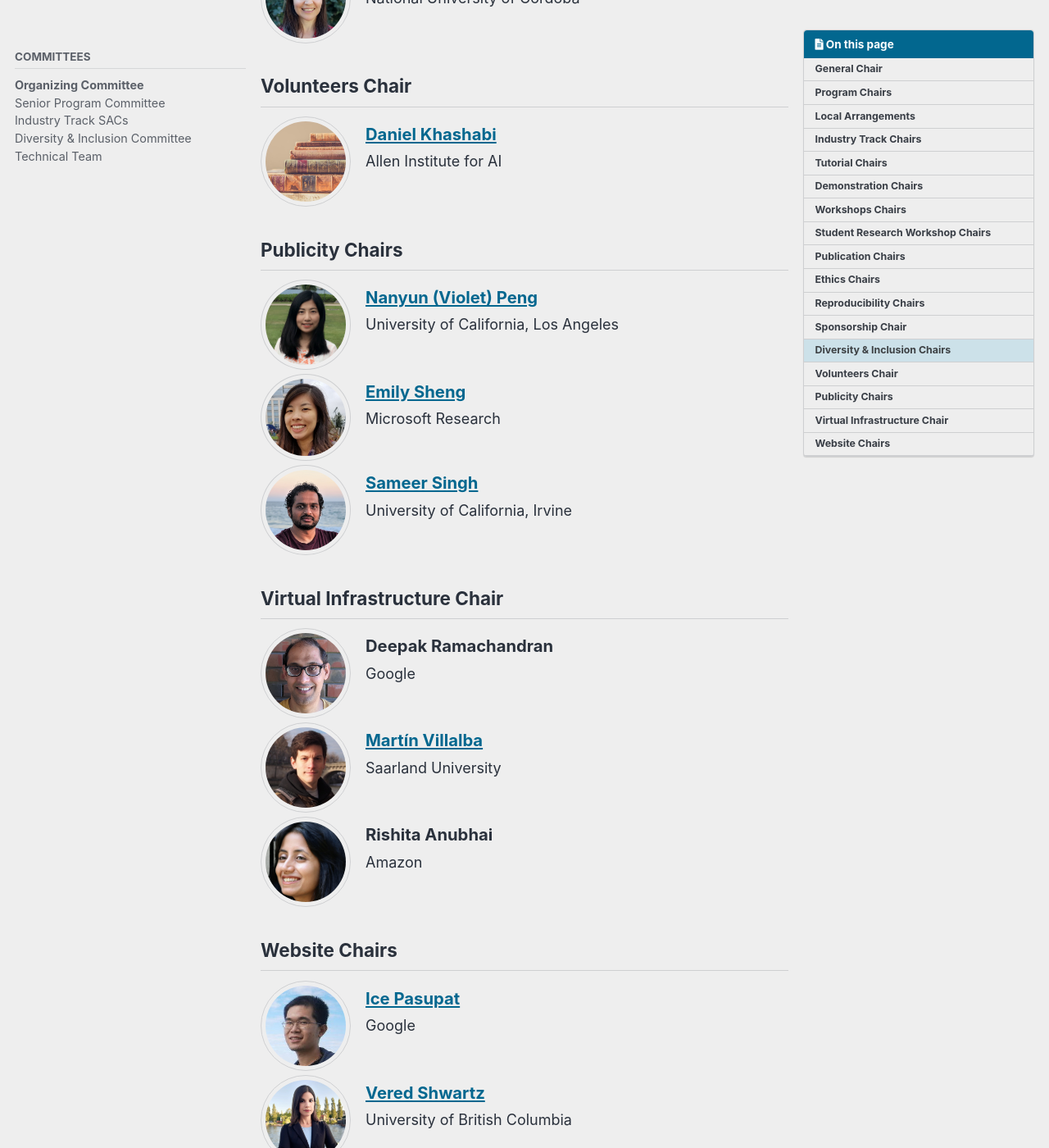
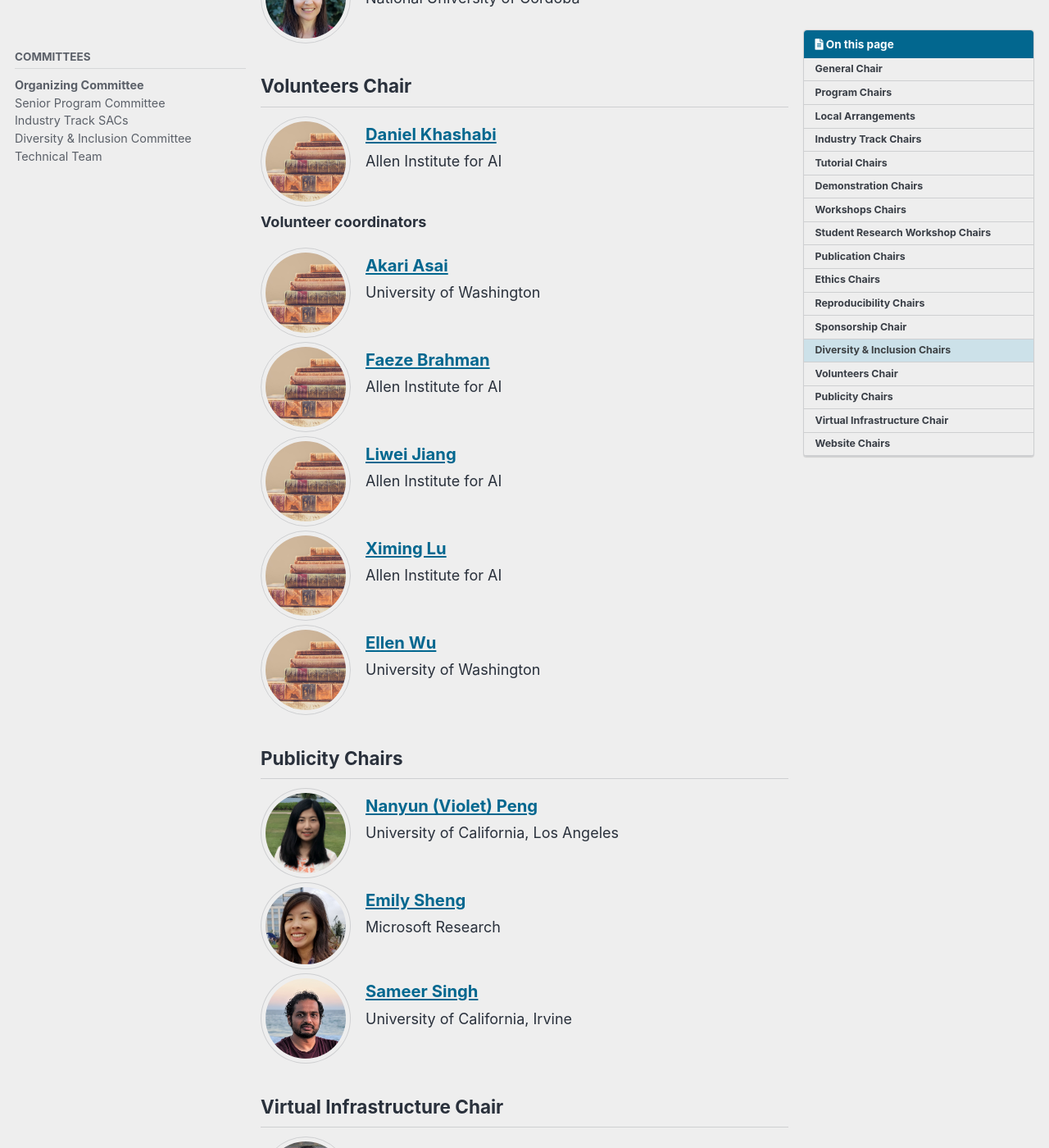
Before and after one commit to naacl-org/naacl-2022-website, a Jekyll site: the page built from _pages/committees/organization.md, in a window 1280 px wide and 1400 px high, scrolled down 6100 px. Shown: the whole window at 82% size. Built offline with Jekyll 4.4.1, drawn with Linux system fonts in a browser that asks for light colours; cached includes are drawn as plain includes; comment, search, counter and statistics services are not loaded.

Commit message:
adding volunteering coordinators.

```diff
--- a/_pages/committees/organization.md
+++ b/_pages/committees/organization.md
@@ -298,6 +298,37 @@ toc_sticky: true
    site="https://danielkhashabi.com/"
    institution="Allen Institute for AI"
 %}
+**Volunteer coordinators**
+{% include bio-box
+   name="Akari Asai"
+   picture="/assets/images/committee/books.jpg"
+   site="https://akariasai.github.io/"
+   institution="University of Washington"
+%}
+{% include bio-box
+   name="Faeze Brahman"
+   picture="/assets/images/committee/books.jpg"
+   site="https://users.soe.ucsc.edu/~hannahbrahman/"
+   institution="Allen Institute for AI"
+%}
+{% include bio-box
+   name="Liwei Jiang"
+   picture="/assets/images/committee/books.jpg"
+   site="https://liweijiang.me/"
+   institution="Allen Institute for AI"
+%}
+{% include bio-box
+   name="Ximing Lu"
+   picture="/assets/images/committee/books.jpg"
+   site="https://scholar.google.com/citations?user=ssYPSmkAAAAJ&hl=en"
+   institution="Allen Institute for AI"
+%}
+{% include bio-box
+   name="Ellen Wu"
+   picture="/assets/images/committee/books.jpg"
+   site="http://ellenmellon.github.io/"
+   institution="University of Washington"
+%}
 
 ## Publicity Chairs
 {% include bio-box
```
